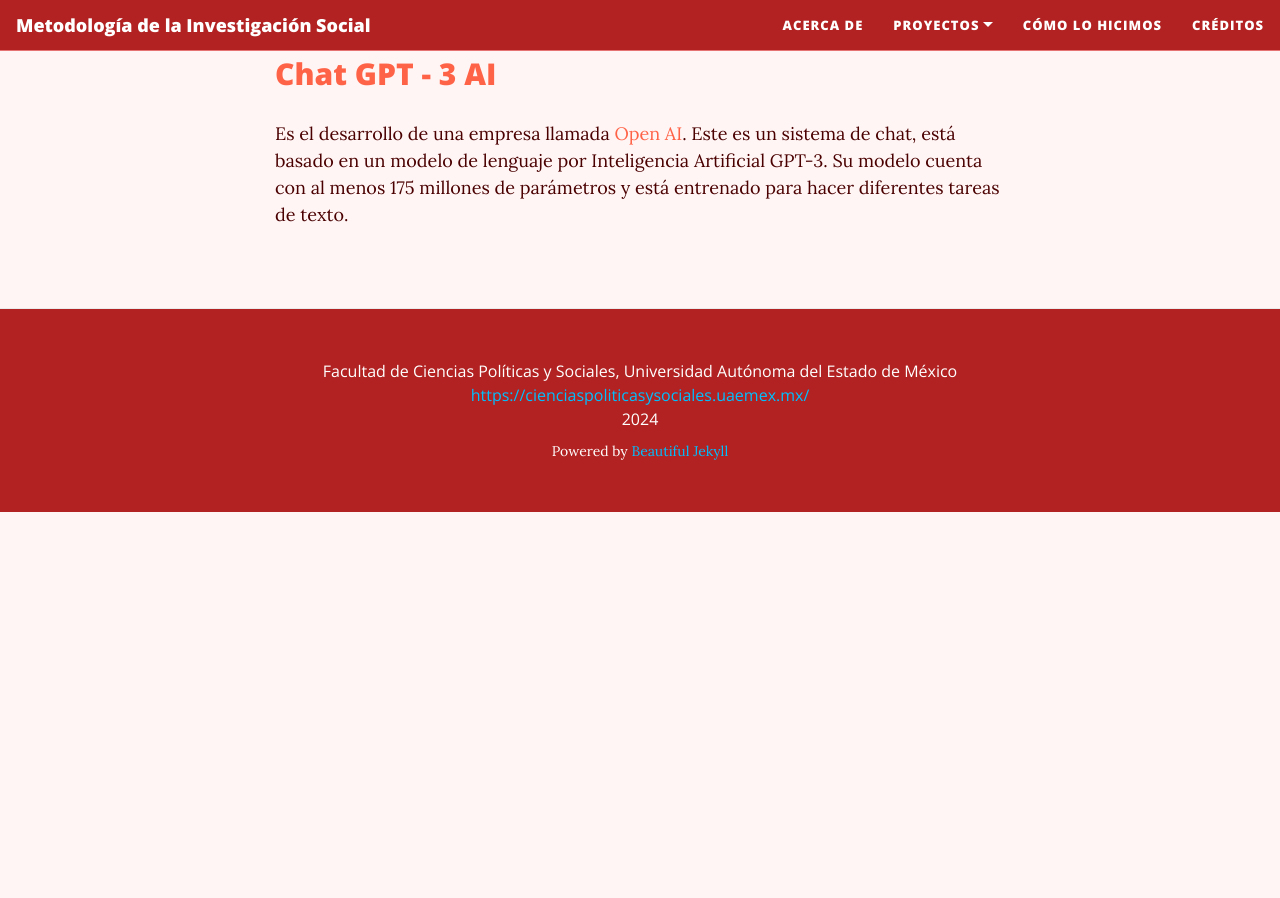
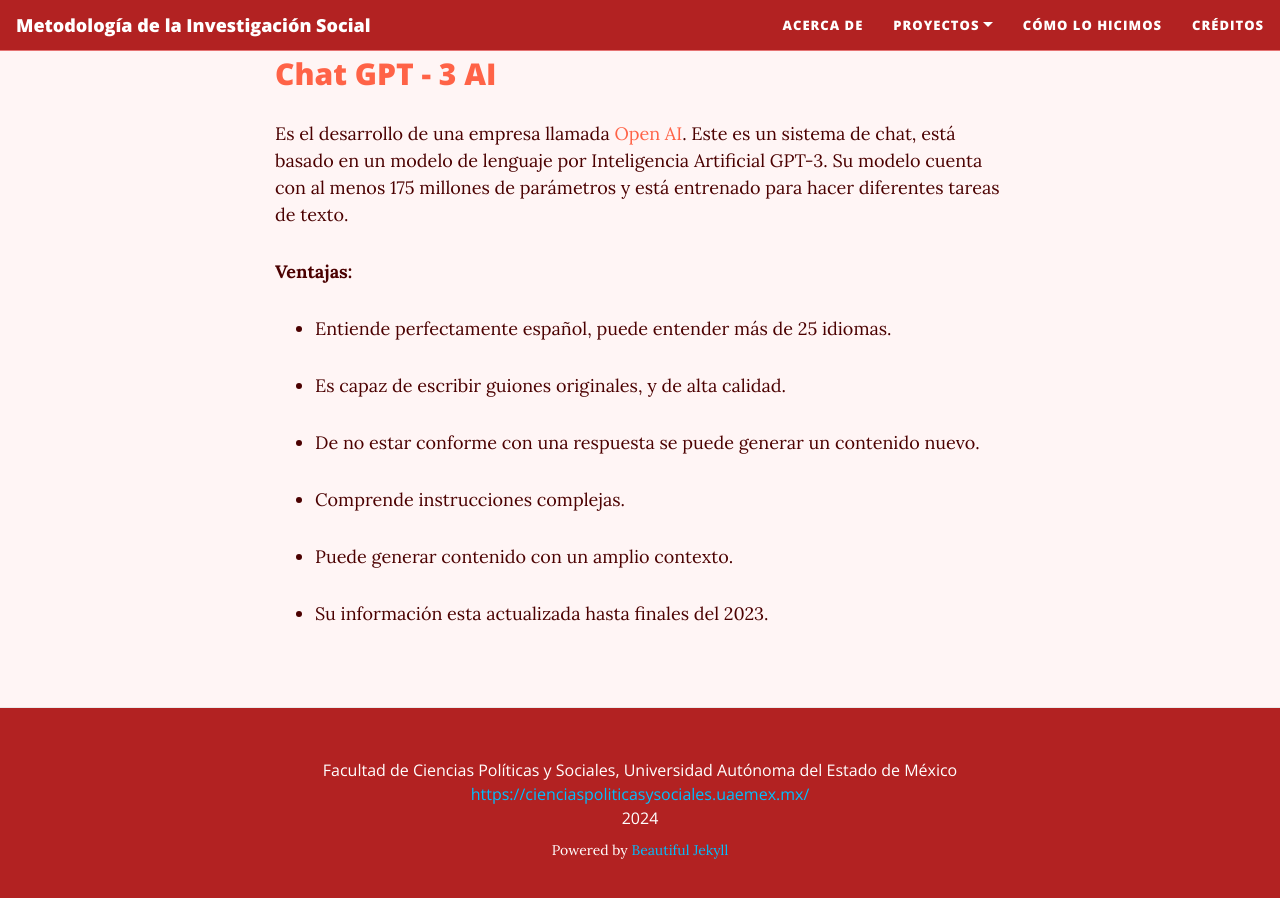
Before and after one commit to rosariorogel/metodologia, a Jekyll site: the page built from _pages/inteligencia-artificial.md, in a window 1280 px wide and 900 px high, scrolled down 3394 px. Built offline with Jekyll 4.4.1, drawn with Linux system fonts in a browser that asks for light colours; nearby versions of some CDN libraries; before the commit the page ends 3906 px from its top, so only the background shows below that.

Commit message:
Update inteligencia-artificial.md

```diff
--- a/_pages/inteligencia-artificial.md
+++ b/_pages/inteligencia-artificial.md
@@ -78,3 +78,17 @@
 ## [Chat GPT - 3 AI](https://chatgpt.com/)
 
 Es el desarrollo de una empresa llamada [Open AI](https://openai.com/). Este es un sistema de chat, está basado en un modelo de lenguaje por Inteligencia Artificial GPT-3. Su modelo cuenta con al menos 175 millones de parámetros y está entrenado para hacer diferentes tareas de texto.
+
+**Ventajas:**
+
+* Entiende perfectamente español, puede entender más de 25 idiomas.
+
+* Es capaz de escribir guiones originales, y de alta calidad.
+
+* De no estar conforme con una respuesta se puede generar un contenido nuevo.
+
+* Comprende instrucciones complejas.
+
+* Puede generar contenido con un amplio contexto.
+
+* Su información esta actualizada hasta finales del 2023.
```
